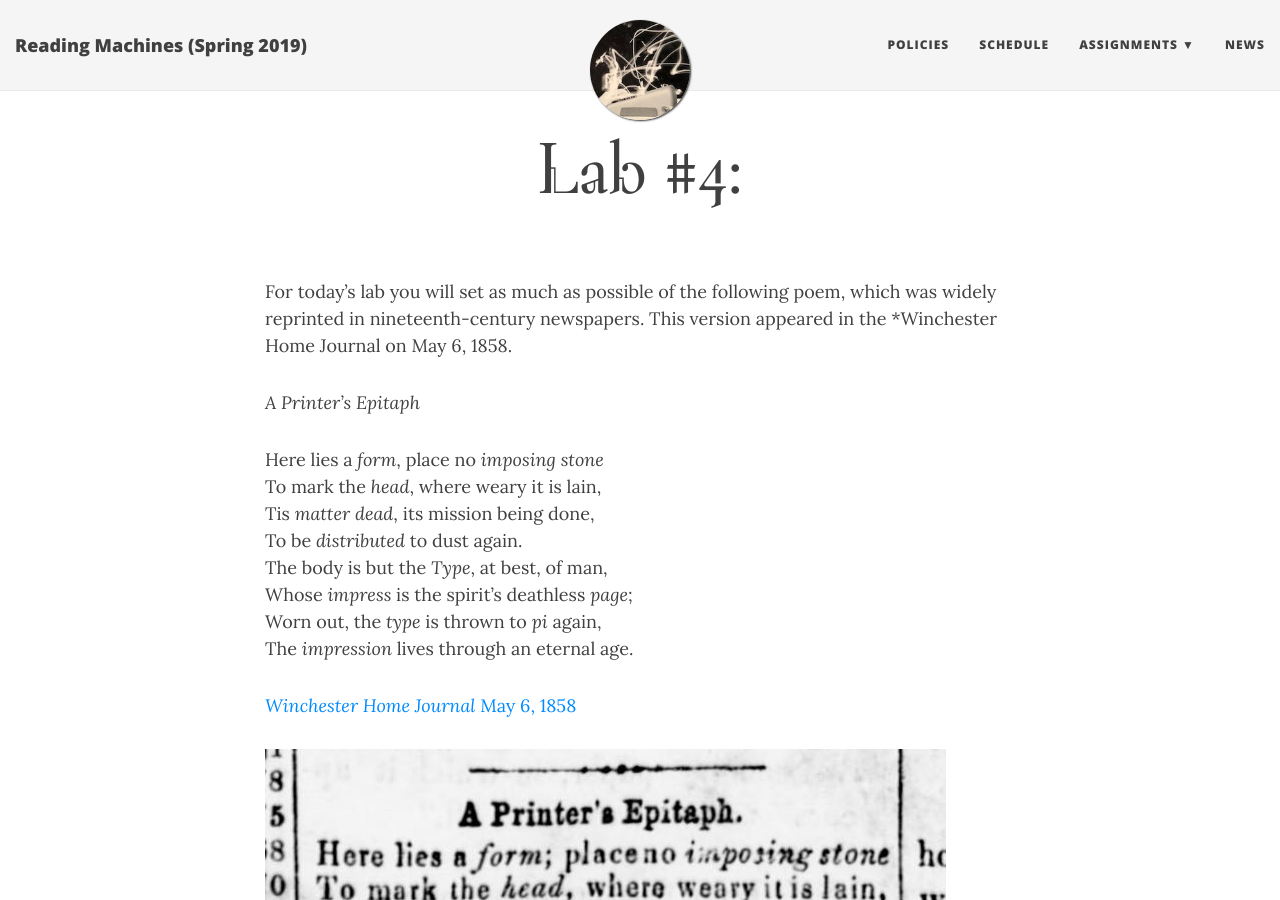
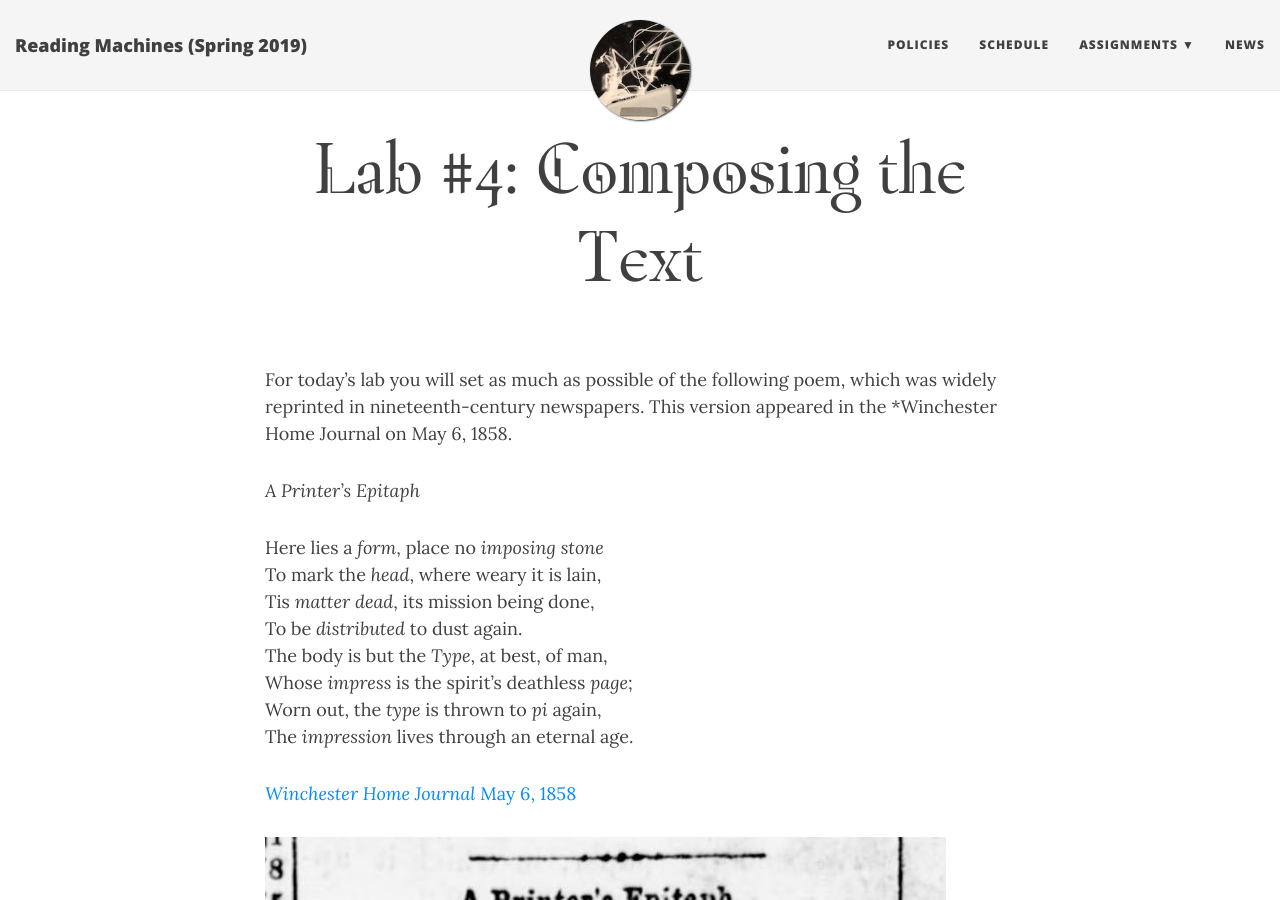
Before and after one commit to rccordell/s19rm, a Jekyll site: the page built from _posts/2019-02-06-Lab4-LetterpressI.md, in a window 1280 px wide and 900 px high. Built offline with Jekyll 4.4.1, drawn with Linux system fonts in a browser that asks for light colours; nearby versions of some CDN libraries; some web fonts are replaced.

Commit message:
update lab title

```diff
--- a/_posts/2019-02-06-Lab4-LetterpressI.md
+++ b/_posts/2019-02-06-Lab4-LetterpressI.md
@@ -1,9 +1,9 @@
 ---
 layout: page
-title: "Lab #4: "
+title: "Lab #4: Composing the Text"
 tags: [lab, fieldbook]
 author: rccordell
-permalink: /labs/Lab3-Archive/
+permalink: /labs/Lab4-Compositing/
 ---
 
 For today's lab you will set as much as possible of the following poem, which was widely reprinted in nineteenth-century newspapers. This version appeared in the *Winchester Home Journal on May 6, 1858.
```
